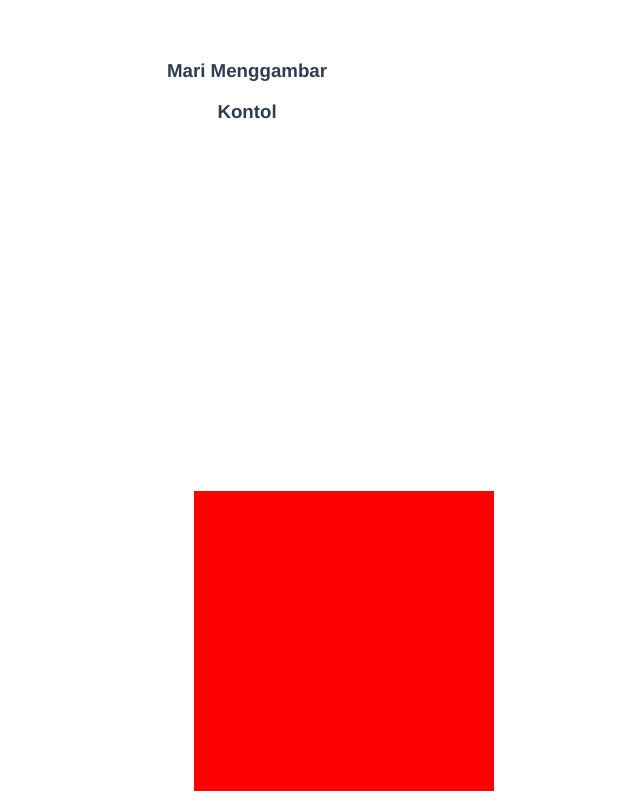
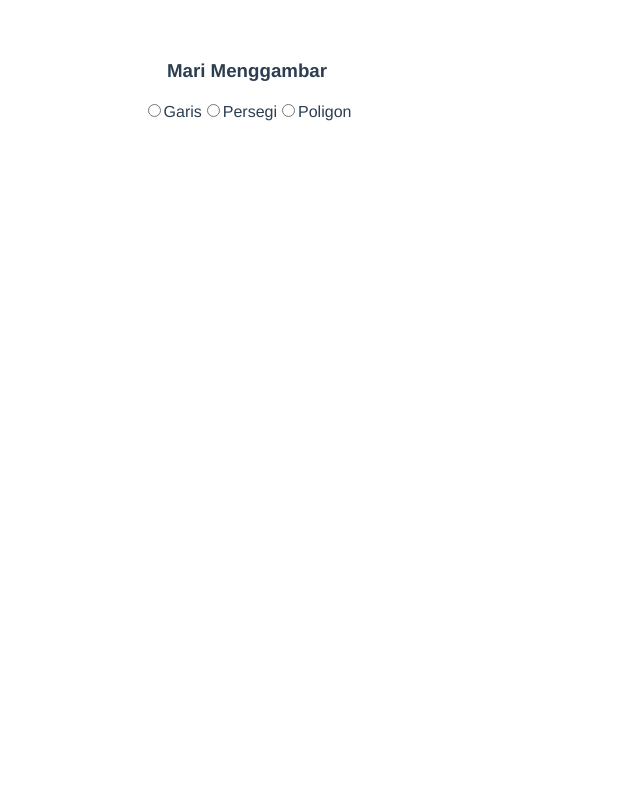
Before and after one commit to samnap11/2d-web-based-cad, a Vue app: page / in a window 1280 px wide. Shown: the top 800 px of the page, without its empty margins (393-1033 px from the left). Built offline with nearby package versions, Linux system fonts and the light colour scheme.

Commit message:
gabungin semua canvas

```diff
--- a/src/App.vue
+++ b/src/App.vue
@@ -2,29 +2,45 @@
 <div class = "container">
 <h3>Mari Menggambar</h3>
   <div class = "content-container">
-    <div class = "content">
-    <h3>Kontol</h3>
-    </div>
+    <input type="radio" id="garis" value="1" v-model="draw">
+    <label for="garis">Garis</label>
+    <input type="radio" id="persegi" value="2" v-model="draw">
+    <label for="persegi">Persegi</label>
+    <input type="radio" id="poligon" value="3" v-model="draw">
+    <label for="poligon">Poligon</label>
   </div>
-  <div class = "canva-container">
-    <Persegi />
+  <div>
+    <template v-if = "draw === '1'">
+      <h3>Halo Garis</h3>
+    </template>
+    <template v-else-if = "draw === '2'">
+      <Persegi />
+    </template>
+    <template v-else-if = "draw === '3'">
+      <h3>Halo Poligon</h3>
+    </template>
   </div>
 </div>
 </template>
 
 <script lang="ts">
-import { defineComponent, onMounted } from 'vue';
+import { defineComponent, onMounted,onUpdated,ref } from 'vue';
 import Persegi from './components/Persegi.vue';
+import VueRouter from 'vue-router';
+
 
 export default defineComponent({
   name: 'App',
-  components: {
-    Persegi,
-  },
+  components:{Persegi},
   setup() {
+    const draw = ref('');
     onMounted(() => {
       console.log('App mounted');
     });
+    onUpdated(()=>{
+      console.log(draw);
+    });
+    return {draw};
   },
 });
 </script>
```
